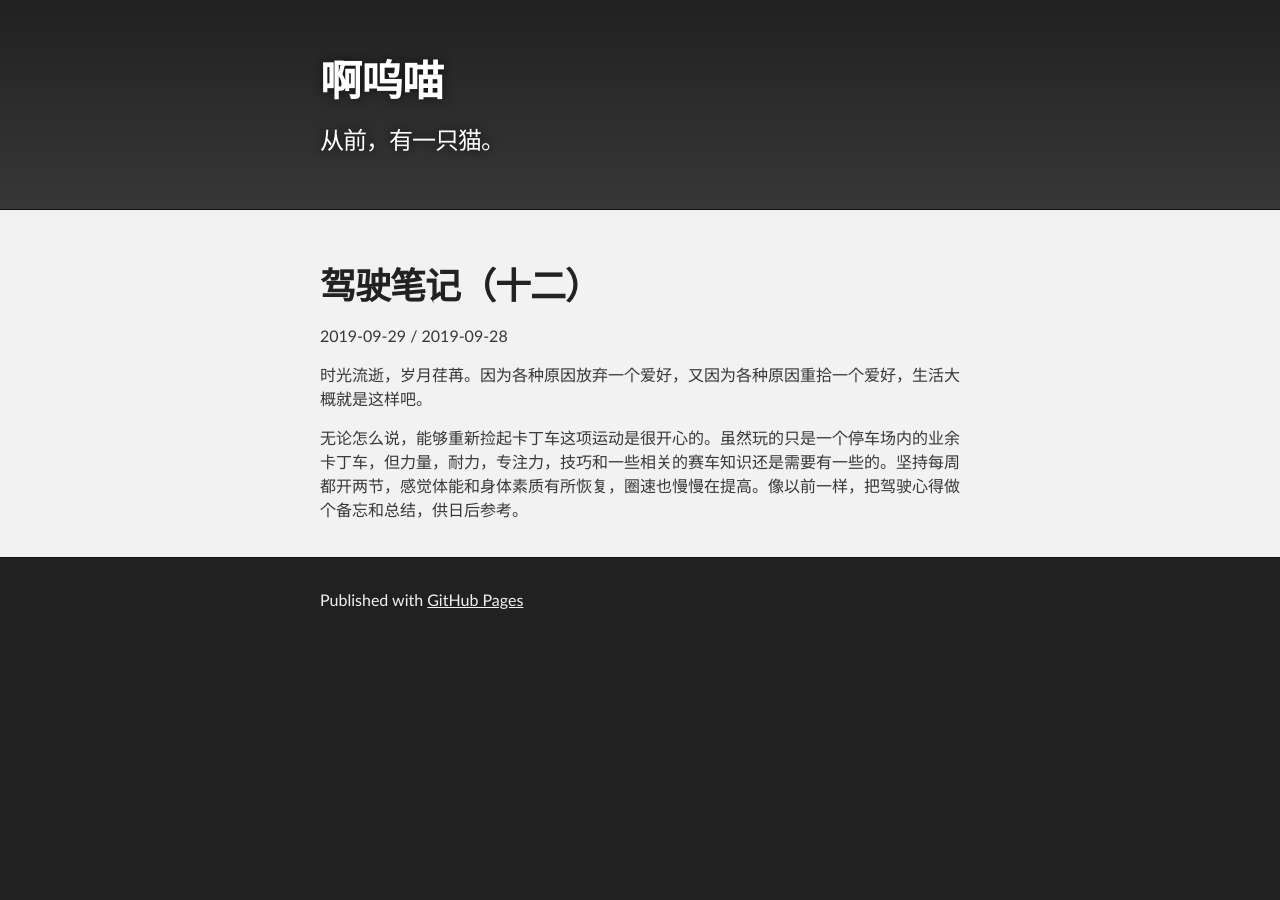
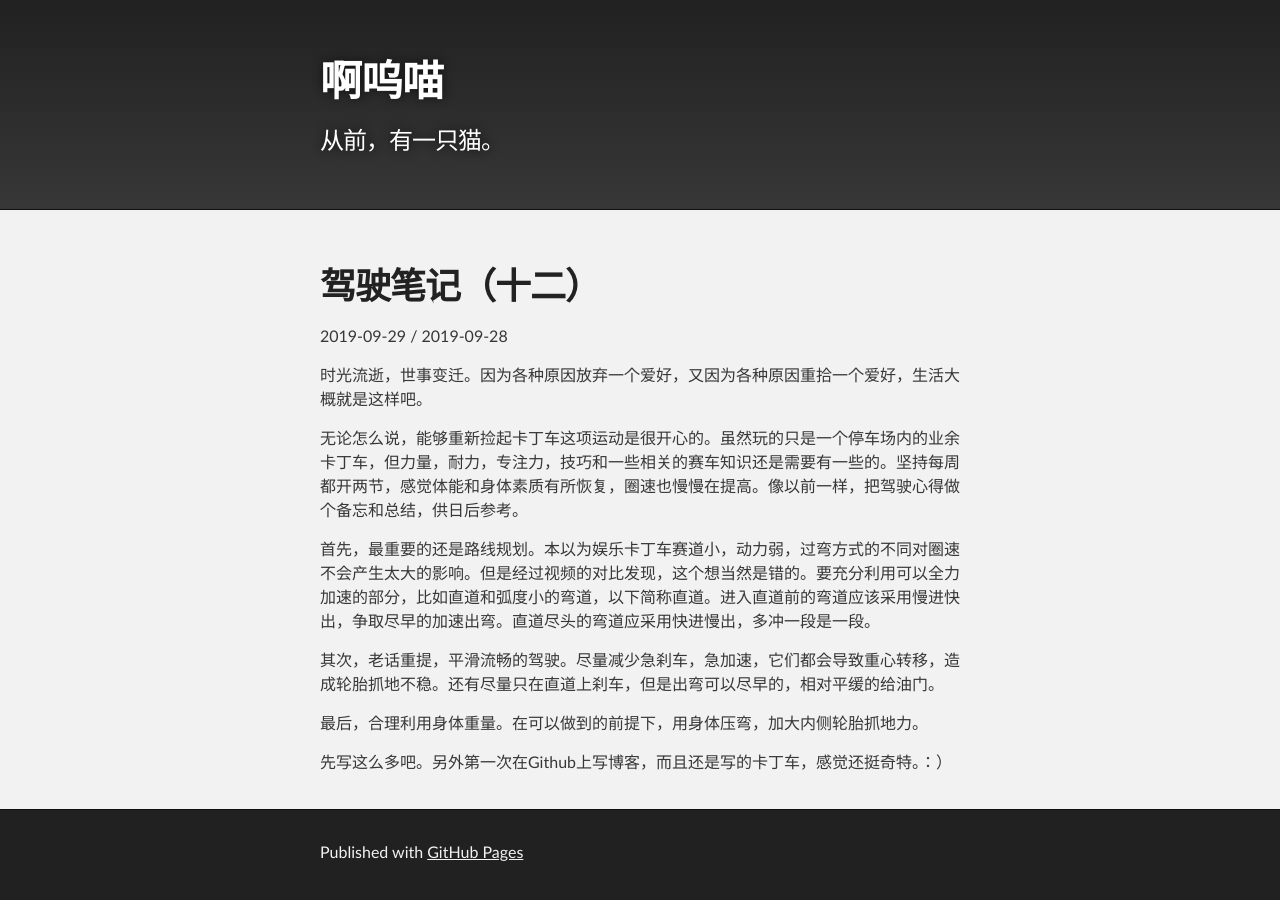
Before and after one commit to icrmio/icrmio.github.io, a Jekyll site: the page built from _posts/2019-09-28-driving-note-12.md, in a window 1280 px wide. Built offline with Jekyll 4.4.1, drawn with Linux system fonts in a browser that asks for light colours.

Commit message:
Update 2019-09-28-driving-note-12.md

```diff
--- a/_posts/2019-09-28-driving-note-12.md
+++ b/_posts/2019-09-28-driving-note-12.md
@@ -6,6 +6,14 @@ modify_date: 2019-09-29
 excerpt: 重回卡丁车
 ---
 
-时光流逝，岁月荏苒。因为各种原因放弃一个爱好，又因为各种原因重拾一个爱好，生活大概就是这样吧。
+时光流逝，世事变迁。因为各种原因放弃一个爱好，又因为各种原因重拾一个爱好，生活大概就是这样吧。
 
 无论怎么说，能够重新捡起卡丁车这项运动是很开心的。虽然玩的只是一个停车场内的业余卡丁车，但力量，耐力，专注力，技巧和一些相关的赛车知识还是需要有一些的。坚持每周都开两节，感觉体能和身体素质有所恢复，圈速也慢慢在提高。像以前一样，把驾驶心得做个备忘和总结，供日后参考。
+
+首先，最重要的还是路线规划。本以为娱乐卡丁车赛道小，动力弱，过弯方式的不同对圈速不会产生太大的影响。但是经过视频的对比发现，这个想当然是错的。要充分利用可以全力加速的部分，比如直道和弧度小的弯道，以下简称直道。进入直道前的弯道应该采用慢进快出，争取尽早的加速出弯。直道尽头的弯道应采用快进慢出，多冲一段是一段。
+
+其次，老话重提，平滑流畅的驾驶。尽量减少急刹车，急加速，它们都会导致重心转移，造成轮胎抓地不稳。还有尽量只在直道上刹车，但是出弯可以尽早的，相对平缓的给油门。
+
+最后，合理利用身体重量。在可以做到的前提下，用身体压弯，加大内侧轮胎抓地力。
+
+先写这么多吧。另外第一次在Github上写博客，而且还是写的卡丁车，感觉还挺奇特。：）
```
